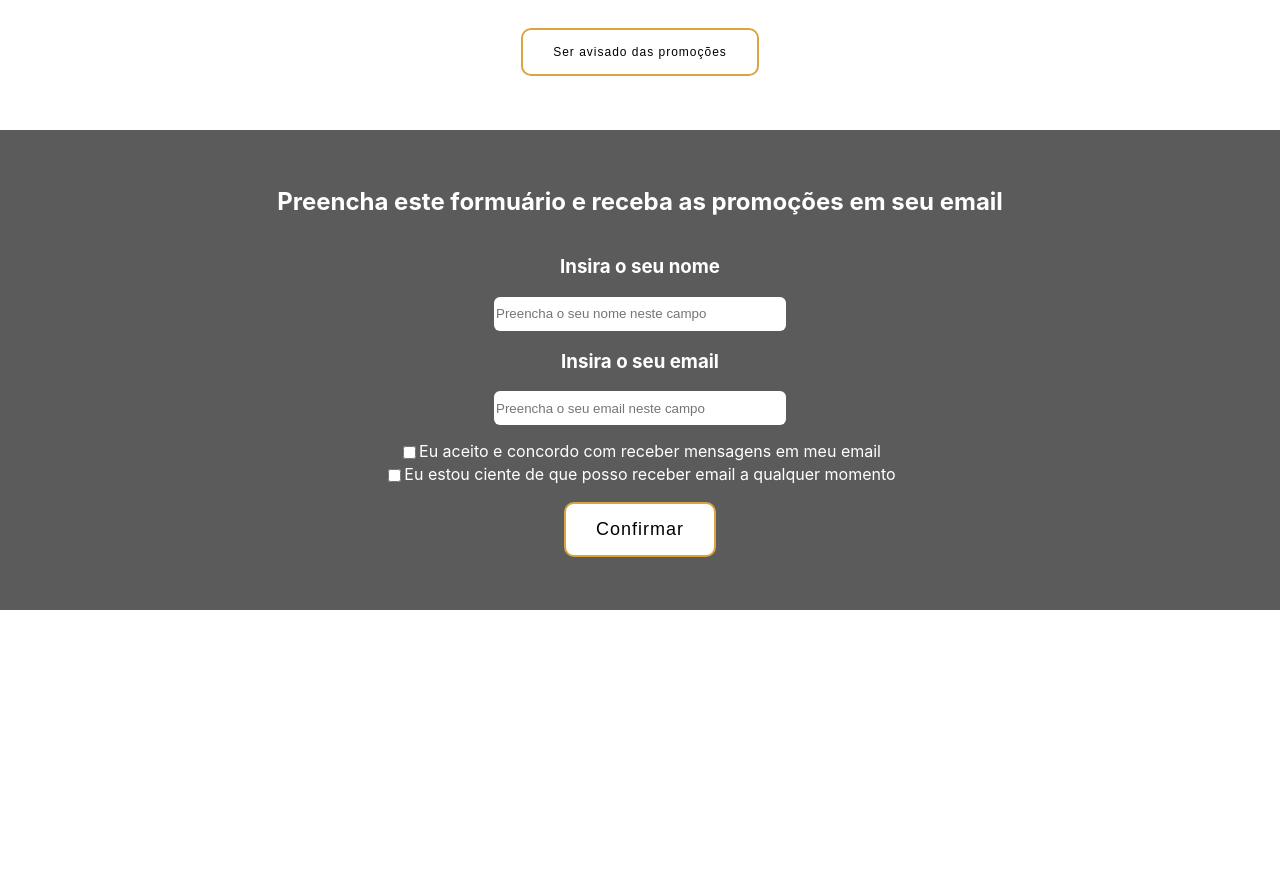
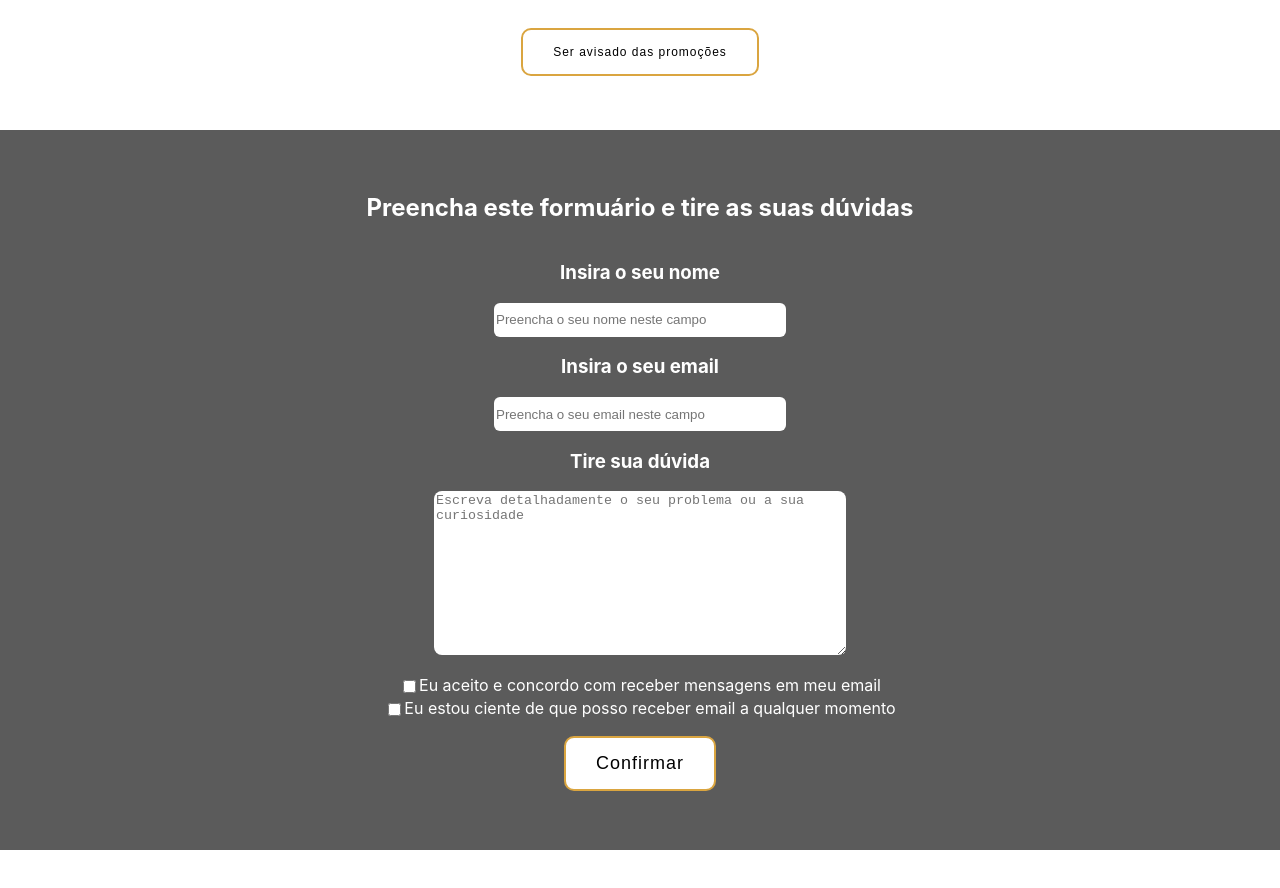
Before and after one commit to oliveira-lucas7/aro-empresa, a React (Create React App) app: page / in a window 1280 px wide. Shown: the part 1060-1948 px from the top of the page. Before the commit the page ends 1766 px from the top, so only its background shows below. Built offline with nearby package versions, Linux system fonts and the light colour scheme.

Commit message:
Mudanças na tela do formulário

```diff
--- a/src/components/Formulario.jsx
+++ b/src/components/Formulario.jsx
@@ -6,27 +6,33 @@ function Formulario() {
 
     const [name, setName] = useState('')
     const [email, setEmail] = useState('')
+    const [message, setMessage] = useState('')
     const [checkUm, setCheckUm] = useState(false)
     const [checkDois, setCheckDois] = useState(false)
 
     function sendEmail(e){
-        if(name === '' || email === '' || checkUm === false || checkDois === false){
+        if(name === '' || email === '' || message === '' ||checkUm === false || checkDois === false){
             alert("Você não preencheu todos os campos")
+            e.preventDefault();
             return;
         }
 
         const templateParams = {
             from_name: name,
+            message: message,
             email: email
+            //message: message;
         }
 
-        emailjs.send("service_7cz89cc", "template_wwiab99", templateParams, "6RLZ7eu8T4C1FFQBJ")
+        emailjs.send("service_o350pca", "template_09snx83", templateParams, "6RLZ7eu8T4C1FFQBJ")
         .then((response) => {
             console.log("Email enviado com sucesso", response.status, response.text)
             setName('')
             setEmail('')
+            setMessage('')
             setCheckUm(false)
             setCheckDois(false)
+            e.preventDefault();
         }, (err) => {
             console.log("Erro", err)
         })
@@ -36,7 +42,7 @@ function Formulario() {
 
   return (
     <form onSubmit={sendEmail} className={Style.Formulario}>
-        <h2>Preencha este formuário e receba as promoções em seu email</h2>
+        <h2>Preencha este formuário e tire as suas dúvidas</h2>
         <div>
             <h3>Insira o seu nome</h3>
             <input type="text"
@@ -50,16 +56,28 @@ function Formulario() {
             <h3>Insira o seu email</h3>
             <input type="email"
             className={Style.text}
-            name=""
+            name="email"
             id=""
             placeholder='Preencha o seu email neste campo'
             onChange={(e) => setEmail(e.target.value)}
             value={email}
             />
         </div>
+        <div className={Style.duvida}>
+            <h3>Tire sua dúvida</h3>
+            <textarea className={Style.TextDuvida}
+            maxLength={450}
+            name="message"
+            id=""
+            placeholder='Escreva detalhadamente o seu problema ou a sua curiosidade'
+            onChange={(e) => setMessage(e.target.value)}
+            value={message}
+            >
+            </textarea>
+        </div>
         <div className={Style.checkUm}>
             <input type="checkbox"
-            name=""
+            name="checkUm"
             id=""
             onChange={(e) => setCheckUm(e.target.value)}
             value={checkUm}
@@ -68,7 +86,7 @@ function Formulario() {
         </div>
         <div className={Style.checkDois}>
             <input type="checkbox"
-            name=""
+            name="checkDois"
             id=""
             onChange={(e) => setCheckDois(e.target.value)}
             value={checkDois}
--- a/src/components/Formulario.module.css
+++ b/src/components/Formulario.module.css
@@ -1,6 +1,6 @@
 .Formulario{
     background-color: #5b5b5b;
-    height: 30rem;
+    height: 45rem;
     margin-top: 3%;
     display: flex;
     flex-direction: column;
@@ -15,6 +15,17 @@
     height: 2rem;
     border-radius: 6px;
     border: none;
+}
+
+.TextDuvida{
+    width: 85%;
+    height: 10rem;
+    border-radius: 8px;
+    border: none;
+}
+
+.duvida{
+    width: 30rem;
 }
 
 .checkUm{
@@ -92,10 +103,10 @@
     }
     .checkUm{
         margin-top: 2.5%;
-        width: 95%;
+        width: 85%;
     }
     .checkDois{
-        width: 100%;
+        width: 85%;
     }
     h3{
         font-size: 17px;
@@ -124,3 +135,21 @@
         font-size: 17px;
     }
 }
+
+@media screen and (max-width: 425px){
+    .TextDuvida{
+        width: 100%;
+    }
+    .duvida{
+        width: 18rem;
+    }
+}
+
+@media screen and (min-width: 768px) and (max-width: 768px){
+    .TextDuvida{
+        width: 100%;
+    }
+    .duvida{
+        width: 22rem;
+    }
+}
```
